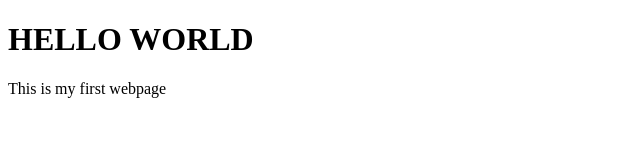
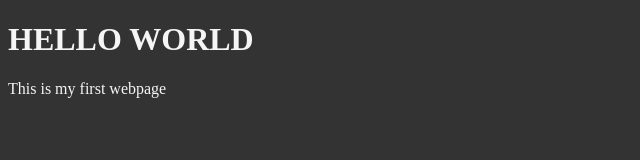
Before and after one commit to He-is-Henry/HTML, a plain HTML site: page LESSON 1/index.html in a window 1280 px wide. Shown: the whole page, without its empty margins (0-640 px from the left). Drawn offline with Linux system fonts and the light colour scheme.

Commit message:
Update index.html
Start

```diff
--- a/LESSON 1/index.html
+++ b/LESSON 1/index.html
@@ -2,6 +2,12 @@
 <html lang="en">
 <head>
     <meta charset="UTF-8">
+    <style>
+        body {
+            background-color: #333;
+            color: whitesmoke;
+        }
+    </style>
     <title>Page title</title>
 </head>
 <body>
```
